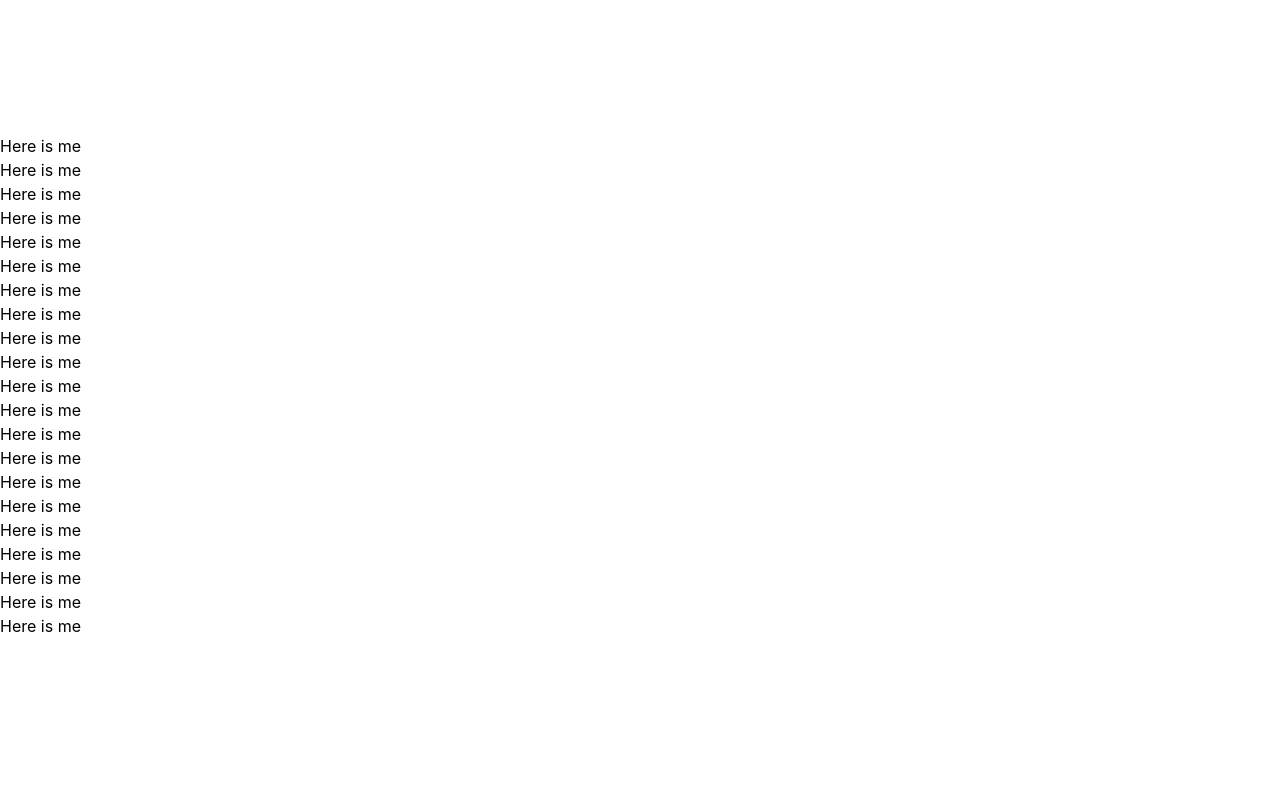
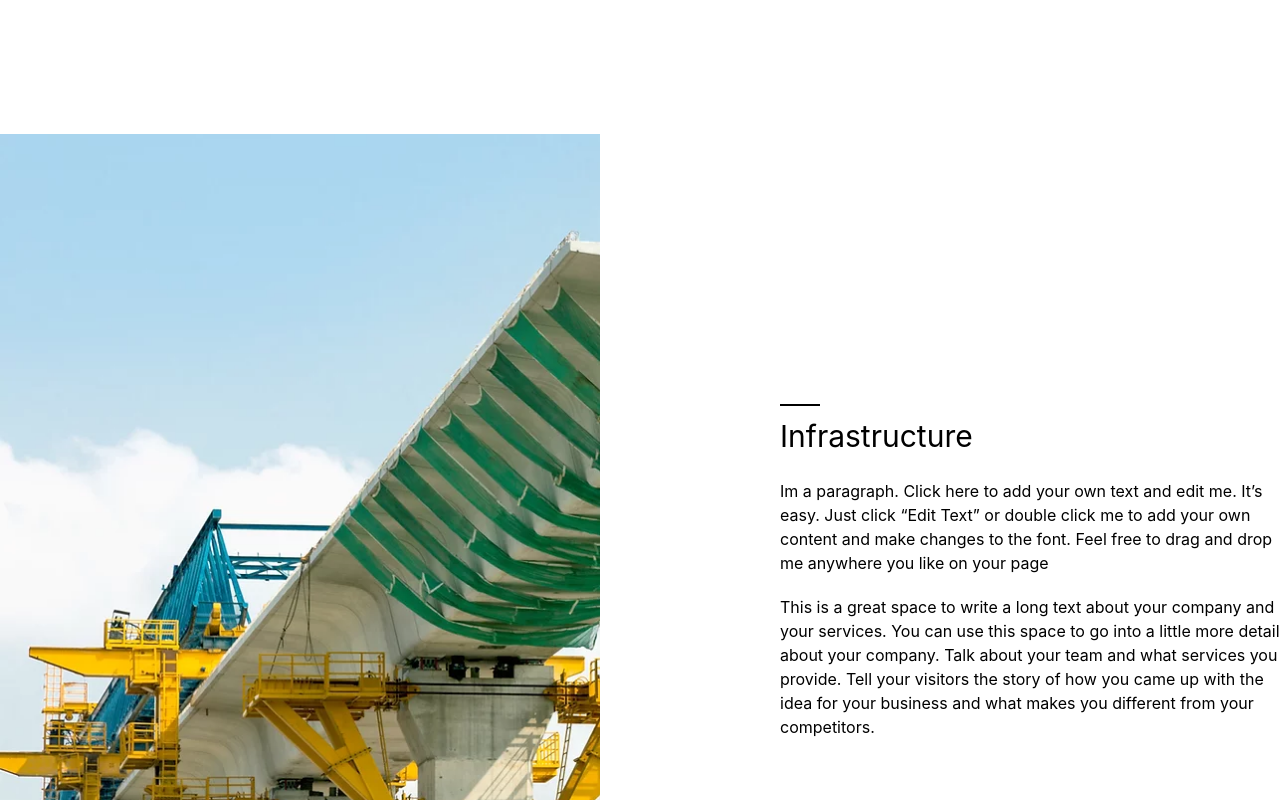
Before and after one commit to stechx1/mcr, a Next.js app: page / in a window 1280 px wide. Shown: the part 2060-2860 px from the top of the page. Before the commit the page ends 2698 px from the top, so only its background shows below. Built offline with nearby package versions, Linux system fonts and the light colour scheme.

Commit message:
feat(home): add infrastructure

```diff
--- /dev/null
+++ b/src/collections/OurWork/Infrastructure/Infrastructure.jsx
@@ -0,0 +1,37 @@
+import Image from 'next/image';
+
+export const Infrastructure = () => {
+  return (
+    <div className='py-[90px]'>
+      <div className='flex justify-between items-center flex-row-reverse'>
+        <div>
+          <div className='h-[2px] w-[40px] bg-black my-2'></div>
+          <h3 className='text-[30px]'>Infrastructure</h3>
+          <div className='max-w-[500px]'>
+            <p className='py-5'>
+              Im a paragraph. Click here to add your own text and edit me. It’s
+              easy. Just click “Edit Text” or double click me to add your own
+              content and make changes to the font. Feel free to drag and drop
+              me anywhere you like on your page
+            </p>
+            <p>
+              This is a great space to write a long text about your company and
+              your services. You can use this space to go into a little more
+              detail about your company. Talk about your team and what services
+              you provide. Tell your visitors the story of how you came up with
+              the idea for your business and what makes you different from your
+              competitors.
+            </p>
+          </div>
+        </div>
+        <div className='h-[866px] w-[600px] bg-fixed bg-right bg-cover infrastructure-img'></div>
+        {/* <Image
+          src='/images/commercial.webp'
+          width='600px'
+          height='866px'
+          alt='commercial-img'
+        /> */}
+      </div>
+    </div>
+  );
+};
--- a/src/collections/OurWork/OurWork.jsx
+++ b/src/collections/OurWork/OurWork.jsx
@@ -1,5 +1,6 @@
 import { Button } from '../../components';
 import { Commercial } from './Commerical/Commercial';
+import { Infrastructure } from './Infrastructure/Infrastructure';
 
 export const OurWork = () => {
   return (
@@ -12,6 +13,7 @@ export const OurWork = () => {
         <Button type={'primary'}>Read More</Button>
       </div>
       <Commercial />
+      <Infrastructure />
     </div>
   );
 };
--- /dev/null
+++ b/src/collections/OurWork/Residential/Residential.jsx
@@ -0,0 +1,36 @@
+import Image from 'next/image';
+
+export const Residential = () => {
+  return (
+    <div className='py-[90px]'>
+      <div className='flex justify-between items-center'>
+        <div>
+          <div className='h-[2px] w-[40px] bg-black my-2'></div>
+          <h3 className='text-[30px]'>Commerical</h3>
+          <div className='max-w-[500px]'>
+            <p className='py-5'>
+              Im a paragraph. Click here to add your own text and edit me. It’s
+              easy. Just click “Edit Text” or double click me to add your own
+              content and make changes to the font. Feel free to drag and drop
+              me anywhere you like on your page
+            </p>
+            <p>
+              This is a great space to write a long text about your company and
+              your services. You can use this space to go into a little more
+              detail about your company. Talk about your team and what services
+              you provide. Tell your visitors the story of how you came up with
+              the idea for your business and what makes you different from your
+              competitors.
+            </p>
+          </div>
+        </div>
+        <Image
+          src='/images/commercial.webp'
+          width='709px'
+          height='866px'
+          alt='commercial-img'
+        />
+      </div>
+    </div>
+  );
+};
--- a/styles/globals.css
+++ b/styles/globals.css
@@ -22,3 +22,7 @@ a {
 .custom-img {
   background-image: url('https://images.unsplash.com/photo-1454496522488-7a8e488e8606?ixid=MXwxMjA3fDB8MHxwaG90by1wYWdlfHx8fGVufDB8fHw%3D&ixlib=rb-1.2.1&auto=format&fit=crop&w=1955&q=80');
 }
+
+.infrastructure-img{
+  background-image: url("/images/Infrastructure.webp");
+}
```
